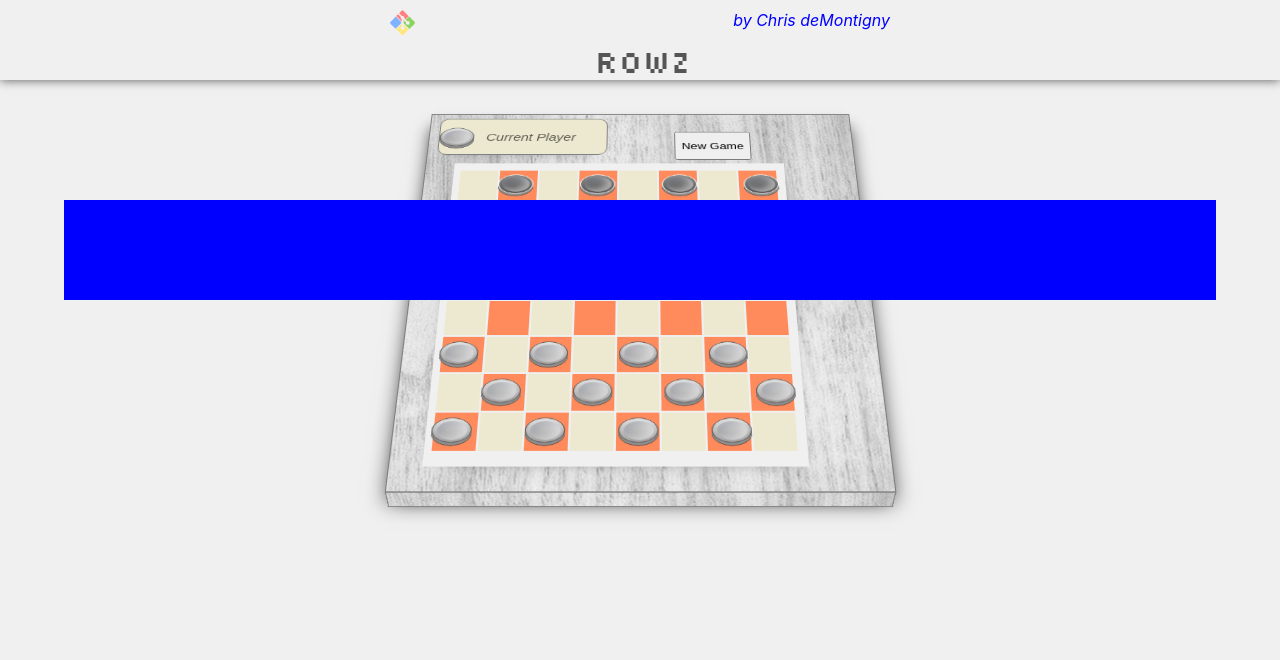
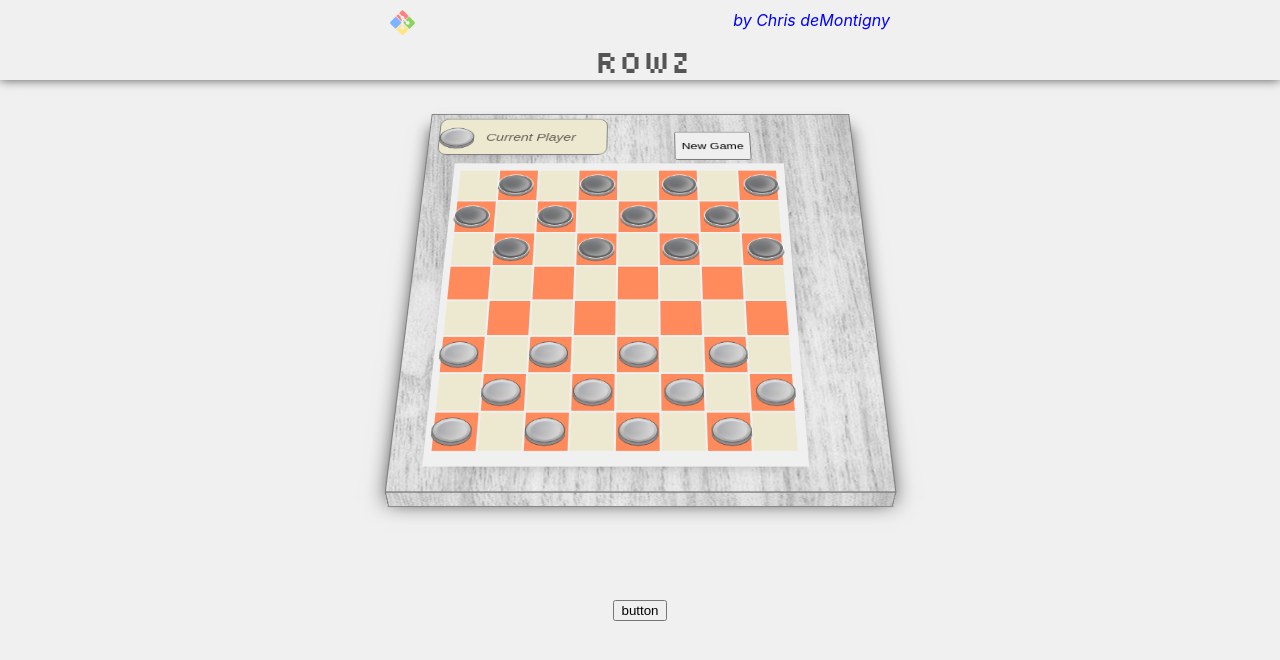
Before and after one commit to Nefari0/Games, a React (Create React App) app in the folder rowz/: page / in a window 1280 px wide. Shown: the top 660 px of the page. Built offline with nearby package versions, Linux system fonts and the light colour scheme; no server answers; what redux-promise-middleware would draw is missing.

Commit message:
"globalReducer" for handling app state. Notice component

```diff
--- a/rowz/src/App.js
+++ b/rowz/src/App.js
@@ -1,17 +1,16 @@
 import { useState } from 'react';
+import { connect } from 'react-redux';
+import { updateNotice } from './redux/globalReducer';
 import './App.css';
-import TicTacToe from './Components/TicTacToe/tictactoe.component';
-import CheckerBoard from './Components/Rows/CheckerBoard/CheckerBoard'
 import Nav from './Components/Nav/nav.component';
-import { size } from './Components/rowz.plugin'
-import { AppContainer,Header,BaseButton } from './App.styles';
+import { AppContainer,Header } from './App.styles';
 import GameBoard from './Components/Platform/platform.component';
-import { NoticeContainer } from './Components/Notice/notice.styles';
 import { OverLay } from './Components/Styles/global.styles';
+import Notice from './Components/Notice/notice.component';
 
 // const { multiplier } = size
 
-function App() {
+function App(props) {
 
   const [state,setState] = useState({
     playCheckers:true,
@@ -19,18 +18,12 @@ function App() {
     xRotation: 0,
   })
 
-  const { playCheckers,xRotation,yRotation } = state
+  const {notice} = props.globalReducer
+  // const { playCheckers,xRotation,yRotation } = state
 
   const tic = 'tic-tac-toe'
   const check = 'checkers'
   const currentGame = 123456789
-
-  const stateManager = (prop,val) => {
-    setState({
-      ...state,
-      [prop]:val
-    })
-  }
 
   return (
     <AppContainer>
@@ -39,22 +32,16 @@ function App() {
         <h1>Rowz</h1>
       </Header>
       <OverLay>
-
-      <NoticeContainer></NoticeContainer>
+        {notice && <Notice />}
       </OverLay>
-      {/* <Adapter>
-
-        {playCheckers === true ? <CheckerBoard currentGame={currentGame} /> : <TicTacToe />}
-
-        <BaseButton
-          onClick={() => {setState({...state, playCheckers:!playCheckers})}}
-        >
-          play {!playCheckers ? check : tic}
-        </BaseButton>
-
-      </Adapter> */}
 
         <GameBoard state={state}/>
+        <button
+          onClick={() => props.updateNotice('here is some text')}
+          style={{position:'absolute',top:'600px'}}
+        >
+          button
+        </button>
 
       {/* CONTROLS ROTATION OF BOARD FOR DEVELOPEMENT */}
       {/* <div
@@ -70,4 +57,8 @@ function App() {
   );
 }
 
-export default App;
+function mapStateToProps(reduxState) {
+  return reduxState
+}
+
+export default connect(mapStateToProps, {updateNotice})(App)
--- a/rowz/src/Components/Notice/notice.component.jsx
+++ b/rowz/src/Components/Notice/notice.component.jsx
@@ -0,0 +1,23 @@
+import { NoticeContainer } from "./notice.styles";
+import { updateNotice } from "../../redux/globalReducer";
+import { connect } from "react-redux";
+
+const Notice = (props) => {
+
+    const { notice } = props.globalReducer
+
+    return (
+        <NoticeContainer>
+            <p>{notice}</p>
+            <button onClick={() => props.updateNotice(null)}>close</button>
+        </NoticeContainer>
+    )
+}
+
+const mapStateToProps = (reduxState) => {
+    return reduxState
+}
+
+export default connect(mapStateToProps, {updateNotice})(Notice)
+
+// export default Notice
--- a/rowz/src/Components/Notice/notice.styles.jsx
+++ b/rowz/src/Components/Notice/notice.styles.jsx
@@ -1,11 +1,12 @@
 import styled from "styled-components";
 
 export const NoticeContainer = styled.section`
-    width:90%;
+    width:300px;
     min-height:100px;
     position:sticky;
-    background-color:blue;
+    background-color:#fff;
     margin:auto;
     top:200px;
     z-index:1;
+    pointer-events:auto;
 `
--- a/rowz/src/Components/Rows/CheckerBoard/CheckerBoard.jsx
+++ b/rowz/src/Components/Rows/CheckerBoard/CheckerBoard.jsx
@@ -8,7 +8,6 @@ import React, { Component } from 'react'
 import Tile from '../Tile/tile.component'
 import Piece from '../Tile/Piece/piece.component'
 import pieces from '../pieces'
-import CurrentPlayer from '../TurnIndicator/current.component'
 import { w3cwebsocket as W3CWebSocket } from "websocket";
 // const client = new W3CWebSocket(`ws://127.0.0.1:8003`); // production
 const client = new W3CWebSocket(`ws://165.227.102.189:8000`); // build
@@ -62,7 +61,6 @@ class CheckerBoard extends Component {
             const { gameID,input,type } = dataFromServer
 
             if (type === 'checkerTurn' && gameID === currentGame ) {
-                console.log(dataFromServer)
                 // --- Save game on browsers --- //
                 this.saveGame(message.data)
                 // ----------------------- //
--- a/rowz/src/Components/Styles/global.styles.jsx
+++ b/rowz/src/Components/Styles/global.styles.jsx
@@ -4,7 +4,6 @@ export const OverLay = styled.div`
     position:fixed;
     width:100%;
     height:100%;
-    // background-color:yellow;
     overflow:hidden;
     z-index:1;
     pointer-events:none;
--- a/rowz/src/redux/globalReducer.js
+++ b/rowz/src/redux/globalReducer.js
@@ -0,0 +1,25 @@
+const initialState = {
+    notice:null
+  };
+
+  const UPDATE_NOTICE = "UPDATE_NOTICE"
+
+  export function updateNotice(param) { // Parameter may be text or null
+    return {
+        type:UPDATE_NOTICE,
+        payload:param
+    }
+  }
+
+  export default function globalReducer(state = initialState,action) {
+      switch(action.type) {
+          case UPDATE_NOTICE:
+              return {
+                ...state,
+                notice:action.payload
+            };
+
+        default:
+            return state;
+    }
+  }
--- a/rowz/src/redux/store.js
+++ b/rowz/src/redux/store.js
@@ -2,9 +2,11 @@ import { createStore,combineReducers,applyMiddleware } from "redux";
 import reduxPromiseMiddleware from 'redux-promise-middleware'
 import { composeWithDevTools } from 'redux-devtools-extension'
 import checkerReducer from "./checkerReducer";
+import globalReducer from "./globalReducer";
 
 const rootReducer = combineReducers({
-    currentPlayer:checkerReducer
+    currentPlayer:checkerReducer,
+    globalReducer:globalReducer,
 })
 
 export default createStore(
```
